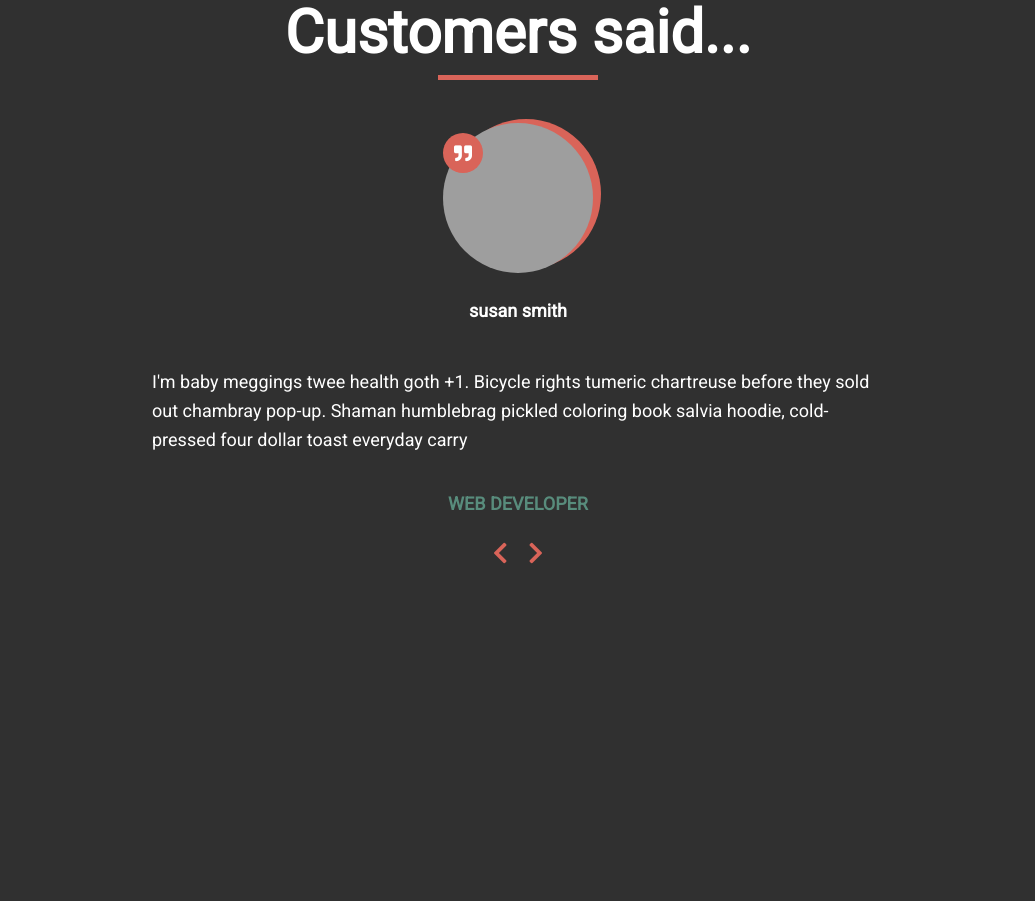
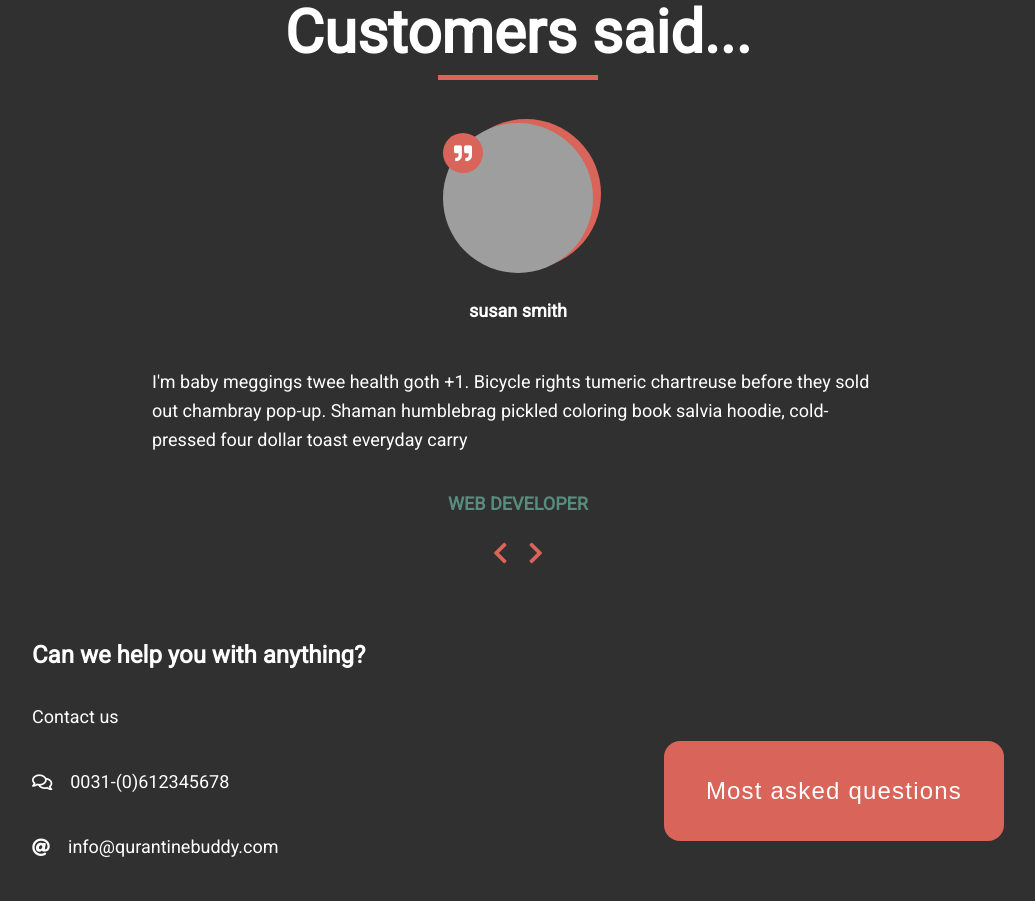
Before and after one commit to qixiaoling/quarantine_buddy, a plain HTML site: page index.html in a window 1280 px wide. Shown: the part 1405-2306 px from the top of the page, without its empty margins (122-1157 px from the left). Before the commit the page ends 2030 px from the top, so only its background shows below. Drawn offline with Linux system fonts and the light colour scheme; grey boxes are pictures that could not be loaded; a web font is replaced by a local one.

Commit message:
section "modal" commit

```diff
--- a/index.css
+++ b/index.css
@@ -424,3 +424,82 @@ header {
 .next-btn:hover{
     transform: scale(1.5);
 }
+/***************** Modal Section *************************/
+
+.modal-section {
+    max-width: 90%;
+    display: flex;
+    flex-direction: column;
+    justify-content: space-evenly;
+    align-items: flex-start;
+    padding: 1em 2.5em;
+}
+@media (min-width: 800px) {
+    .modal-section {
+        padding: 1em 5em;
+    }
+}
+.modal-contact {
+    display: flex;
+    justify-content: flex-start;
+    align-items: center;
+}
+.modal-contact i {
+    margin-right: 1em;
+}
+.modal-content {
+    width: 100%;
+    display: flex;
+    flex-direction: column;
+    justify-content: space-between;
+    align-items: flex-start;
+    margin-top: 1em;
+}
+@media (min-width: 800px) {
+    .modal-content {
+        flex-direction: row;
+        align-items: center;
+        justify-content: space-between;
+
+    }
+}
+.modal-left {
+    display: flex;
+    flex-direction: column;
+    justify-content: space-evenly;
+    align-items: flex-start;
+
+}
+.modal-right {
+    margin-top: 1em;
+    margin-left: 1em;
+}
+.modal-right button{
+    padding: 0.5em 0.75em;
+    border-radius: var(--radius);
+    font-weight: var(--fw-reg);
+    background-color: var(--clr-red);
+    color: var(--clr-light);
+    font-size: var(--fs-h3);
+    border: none;
+    cursor: pointer;
+    transition: transform 0.1s linear;
+}
+.modal-right a {
+    text-decoration: none;
+    letter-spacing: 0.05em;
+}
+.modal-right button:hover {
+    transform: scale(1.1);
+}
+
+@media (min-width: 800px) {
+    .modal-right button {
+        padding: 0.75em 1.15em;
+    }
+}
+@media (min-width: 992px) {
+    .modal-right button {
+        padding: 1.5em 1.75em;
+    }
+}
--- a/index.html
+++ b/index.html
@@ -114,6 +114,29 @@
 
         </div>
     </section>
+
+    <section class="modal-section">
+        <h3>Can we help you with anything?</h3>
+        <div class="modal-content">
+            <div class="model-left">
+                <p>
+                    Contact us
+                </p>
+                <div class="modal-contact">
+                    <i class="far fa-comments"></i>
+                    <p>0031-(0)612345678</p>
+                </div>
+                <div class="modal-contact">
+                    <i class="fas fa-at"></i>
+                    <p>info@qurantinebuddy.com</p>
+                </div>
+            </div>
+            <div class="modal-right">
+                <button><a>Most asked questions</a></button>
+            </div>
+        </div>
+
+    </section>
     <script src="index.js">
 
     </script>
```
